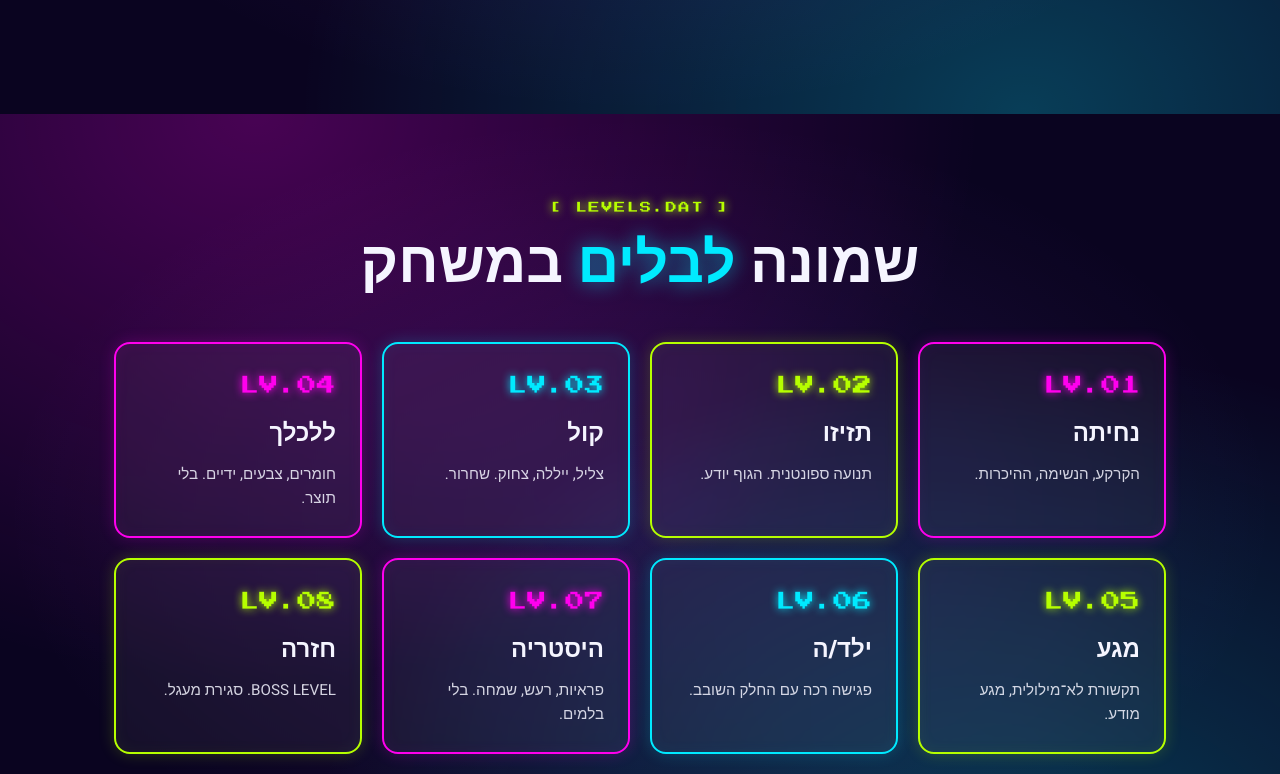
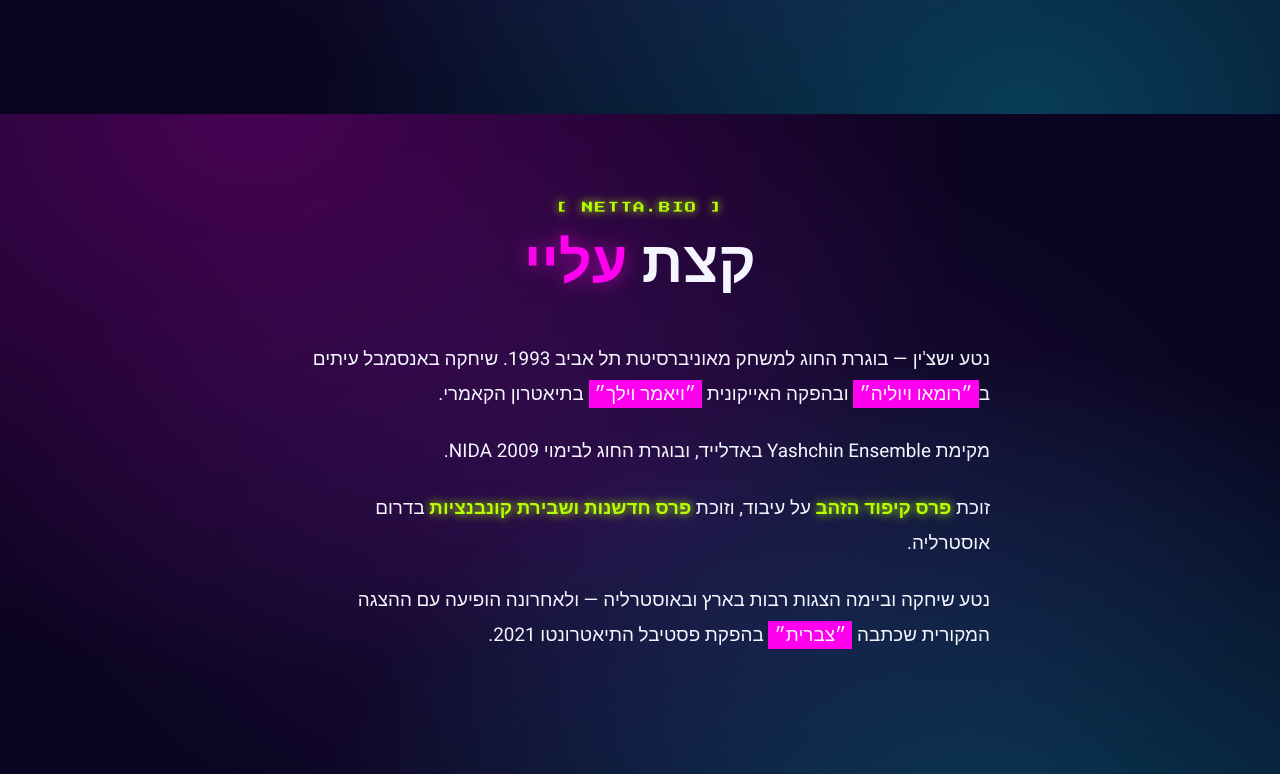
Before and after one commit to oren001/cx-netta-59th-birthday-invitation-mo3te679, a plain HTML site: page index.html in a window 1280 px wide. Shown: the part 1486-2260 px from the top of the page. Drawn offline with Linux system fonts and the light colour scheme.

Commit message:
Add Netta bio section

```diff
--- a/index.html
+++ b/index.html
@@ -744,6 +744,19 @@
         </div>
     </section>
 
+    <section class="block" id="netta-bio">
+        <div class="container">
+            <div style="text-align:center;"><span class="section-label">[ NETTA.BIO ]</span></div>
+            <h2>קצת <span class="magenta">עליי</span></h2>
+            <div class="about-text" style="text-align:start;">
+                <p>נטע ישצ'ין — בוגרת החוג למשחק מאוניברסיטת תל אביב 1993. שיחקה באנסמבל עיתים ב<span class="hl">״רומאו ויוליה״</span> ובהפקה האייקונית <span class="hl">״ויאמר וילך״</span> בתיאטרון הקאמרי.</p>
+                <p>מקימת <span class="cyan">Yashchin Ensemble</span> באדלייד, ובוגרת החוג לבימוי NIDA 2009.</p>
+                <p>זוכת <span class="lime">פרס קיפוד הזהב</span> על עיבוד, וזוכת <span class="lime">פרס חדשנות ושבירת קונבנציות</span> בדרום אוסטרליה.</p>
+                <p>נטע שיחקה וביימה הצגות רבות בארץ ובאוסטרליה — ולאחרונה הופיעה עם ההצגה המקורית שכתבה <span class="hl">״צברית״</span> בהפקת פסטיבל התיאטרונטו 2021.</p>
+            </div>
+        </div>
+    </section>
+
     <section class="block">
         <div class="container">
             <div style="text-align:center;"><span class="section-label">[ LEVELS.DAT ]</span></div>
```
